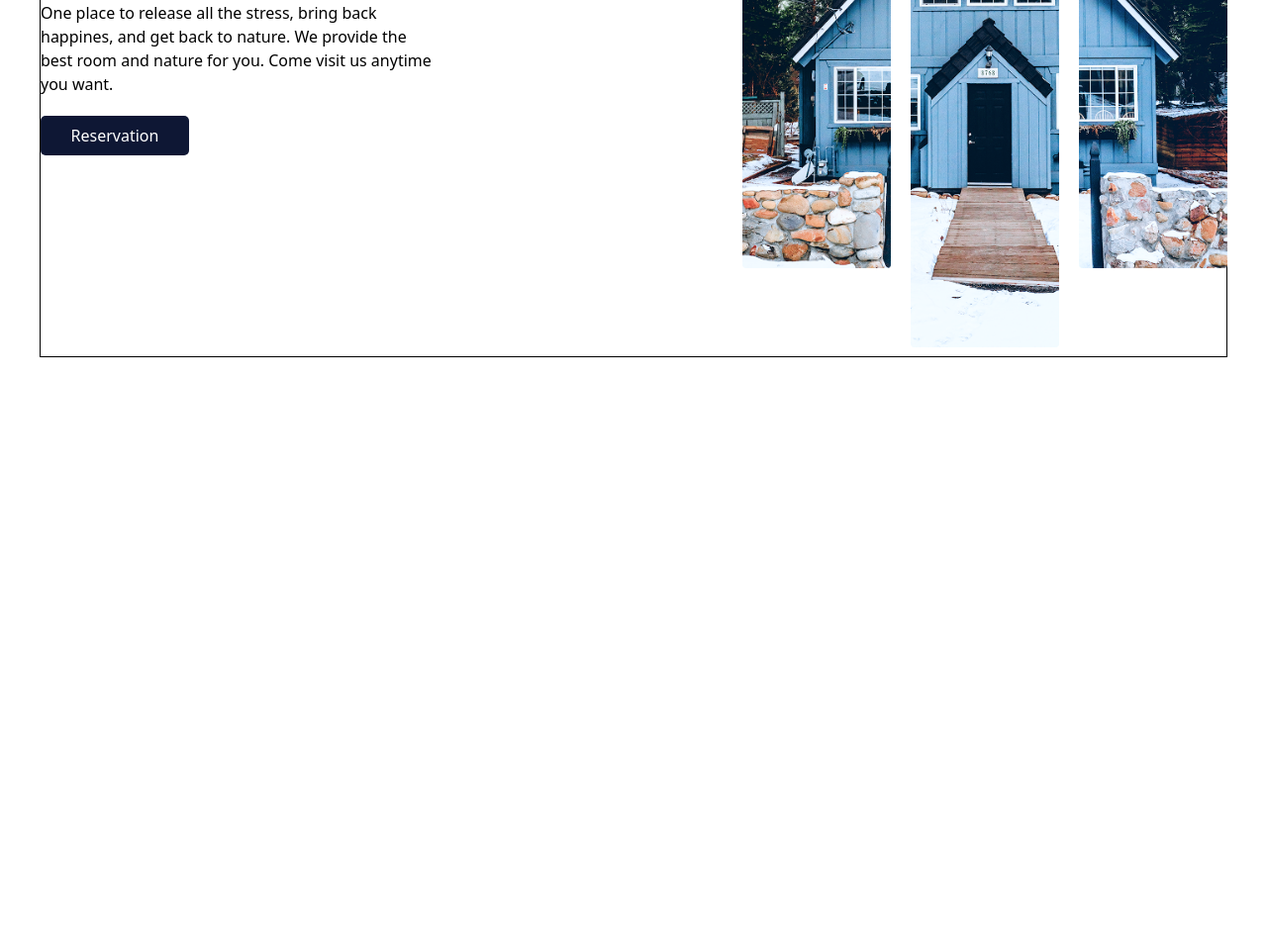
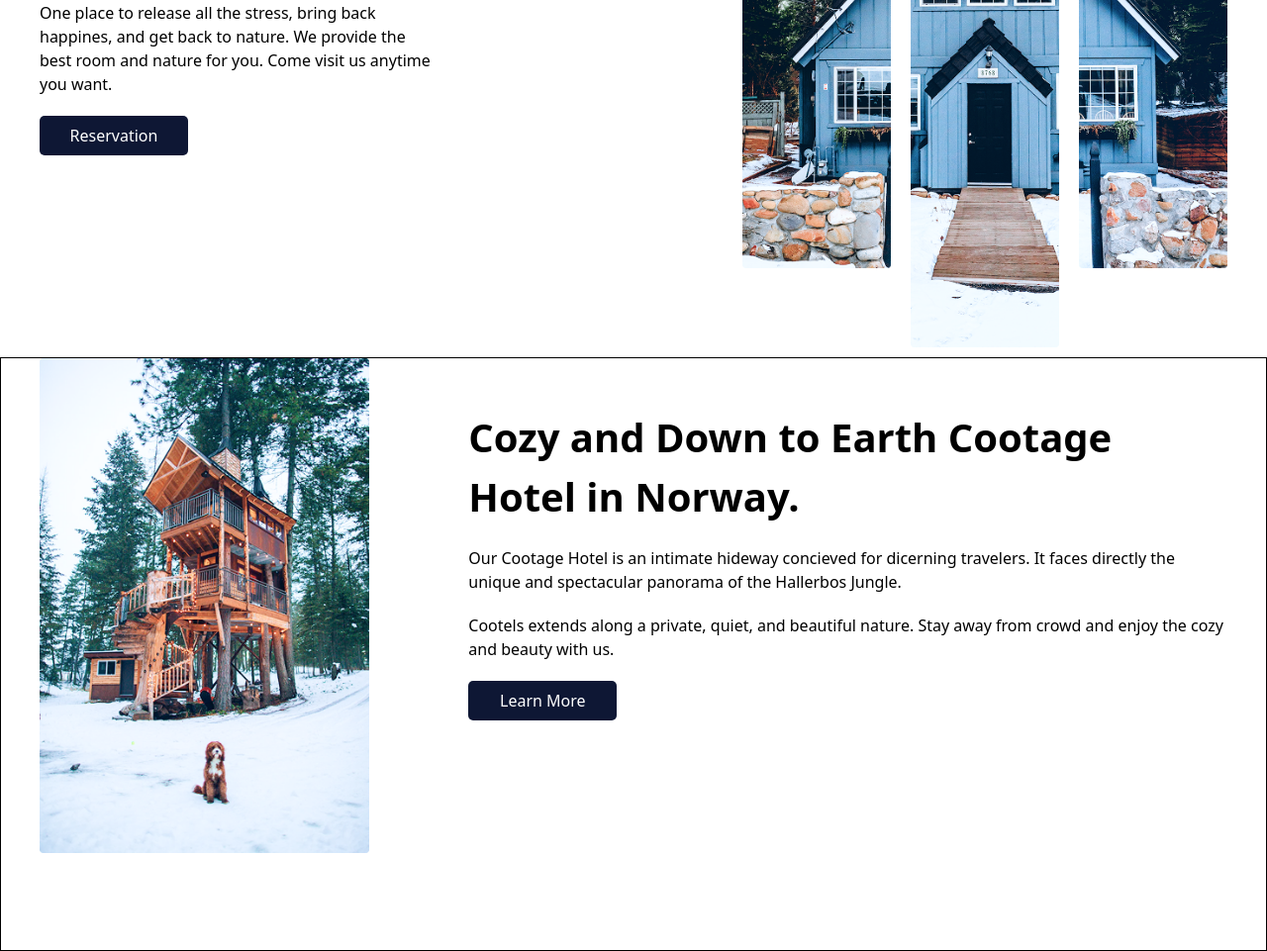
Before and after one commit to Sobirjon08/home-work-vik-2-day-3, a website: page index.html in a window 1280 px wide. Shown: the part 289-1250 px from the top of the page at 99% size. Before the commit the page ends 800 px from the top, so only its background shows below. Drawn offline with Linux system fonts and the light colour scheme.

Commit message:
section 2

```diff
--- a/index.html
+++ b/index.html
@@ -19,7 +19,7 @@
         </nav>
     </section>
     <section>
-        <nav class="max-w-[1200px] h-[600px] border-1 border-black border-solid m-auto flex items-center gap-[310px]" >
+        <nav class="max-w-[1200px] h-[600px] m-auto flex items-center gap-[310px]" >
             <div class="w-[400px] h-[400px] flex flex-col gap-[20px] content-center">
                 <h1 class="text-[40px]">Nature, Warmth, and Beauty in One Space</h1>
                 <p>One place to release all the stress, bring back happines, and get back to nature. We provide the best room and nature for you. Come visit us anytime you want.</p>
@@ -32,5 +32,16 @@
             </div>
         </nav>
     </section>
+    <section class="max-m-[100%] h-[600px] border-1 ">
+        <nav class="max-w-[1200px] h-[500px] m-auto flex gap-[100px] items-center">
+            <img class="w-[320px] h-[500px]" src="./imgs/image 13.png" alt="">
+            <div class="min-w-[520px] h-[400px] flex flex-col gap-[20px]">
+                <h1 class="text-[40px] font-serif font-bold">Cozy and Down to Earth Cootage Hotel in Norway.</h1>
+                <p>Our Cootage Hotel is an intimate hideway concieved for dicerning travelers. It faces directly the unique and spectacular panorama of the Hallerbos Jungle.</p>
+                <p>Cootels extends along a private, quiet, and beautiful nature. Stay away from crowd and enjoy the cozy and beauty with us.</p>
+                <button class="w-[150px] h-[40px] rounded-[5px] text-white hover:bg-[#131313] active:bg-indigo-50 active:text-[#131313] bg-[#0E1734]">Learn More</button>
+            </div>
+        </nav>
+    </section>
 </body>
 </html>
```
